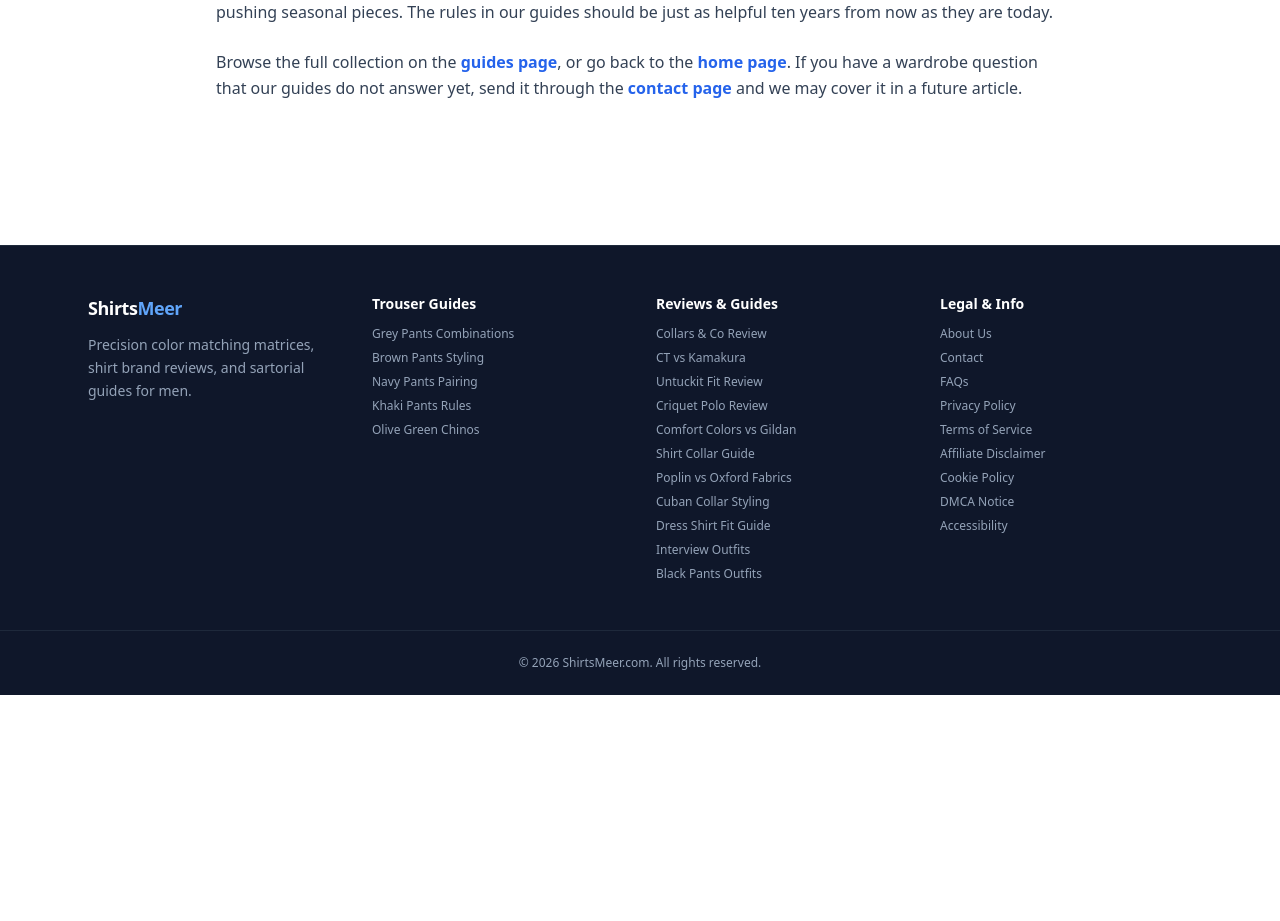
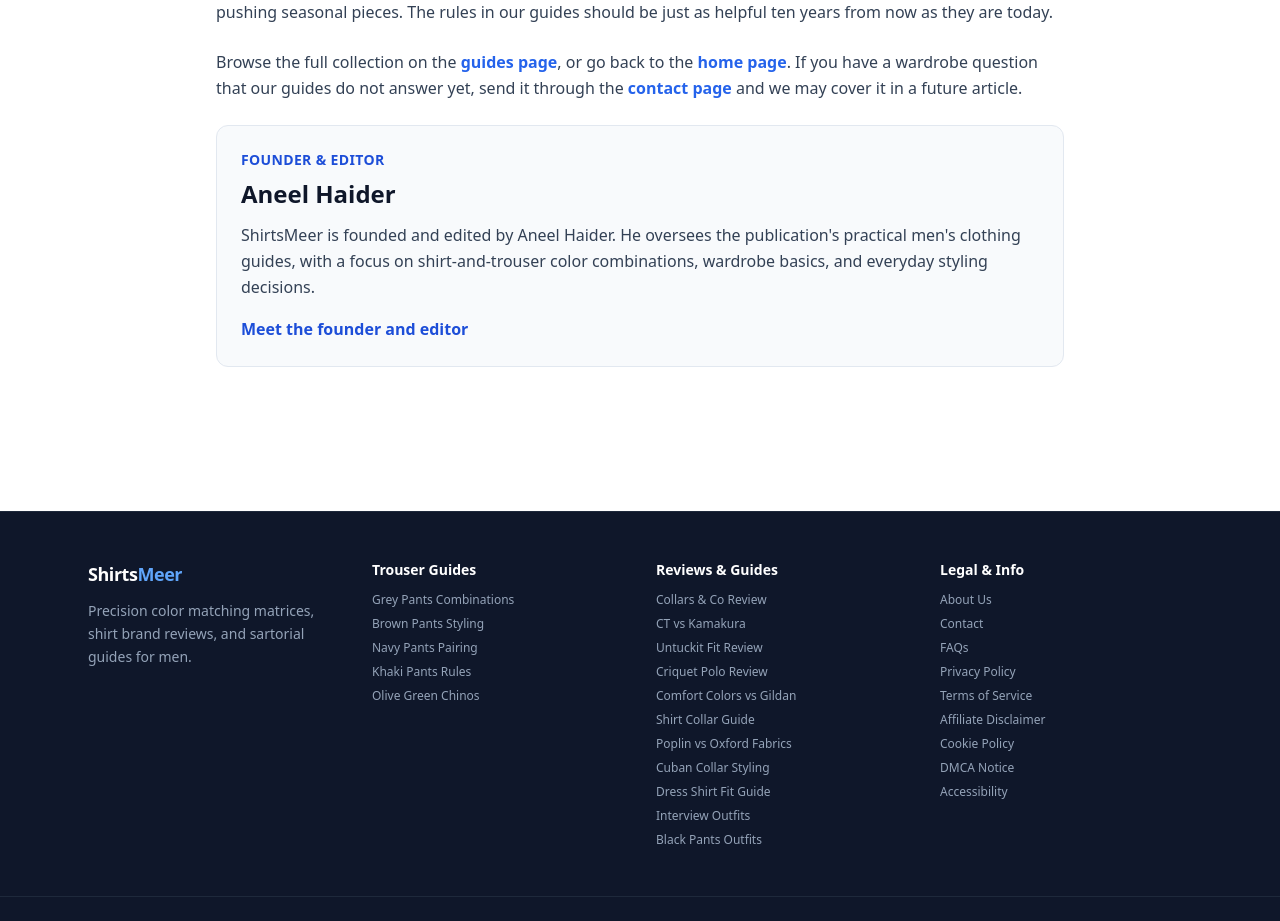
Before and after one commit to aneelhaider266-ship-it/Shirtsmeer, a Next.js app: page /about in a window 1280 px wide. Shown: the part 920-1841 px from the top of the page. Before the commit the page ends 1615 px from the top, so only its background shows below. Built offline with nearby package versions, Linux system fonts and the light colour scheme.

Commit message:
Add founder introduction to About page

```diff
--- a/app/about/page.tsx
+++ b/app/about/page.tsx
@@ -83,6 +83,19 @@ export default function AboutPage() {
           answer yet, send it through the{" "}
           <Link href="/contact" className={link}>contact page</Link> and we may cover it in a future article.
         </p>
+
+        <section className="mt-10 rounded-xl border border-slate-200 bg-slate-50 p-6">
+          <p className="text-sm font-semibold uppercase tracking-wide text-blue-700">Founder &amp; Editor</p>
+          <h2 className="mt-2 text-2xl font-bold text-slate-900">Aneel Haider</h2>
+          <p className="mt-3 leading-relaxed text-slate-700">
+            ShirtsMeer is founded and edited by Aneel Haider. He oversees the publication's
+            practical men's clothing guides, with a focus on shirt-and-trouser color
+            combinations, wardrobe basics, and everyday styling decisions.
+          </p>
+          <Link href="/author/aneel-haider" className="mt-4 inline-flex font-semibold text-blue-700 hover:underline">
+            Meet the founder and editor
+          </Link>
+        </section>
       </div>
     </div>
   );
```
